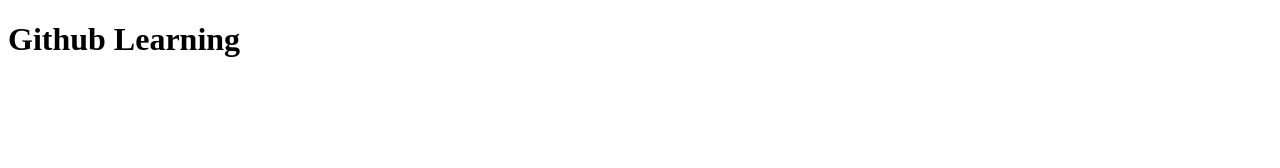
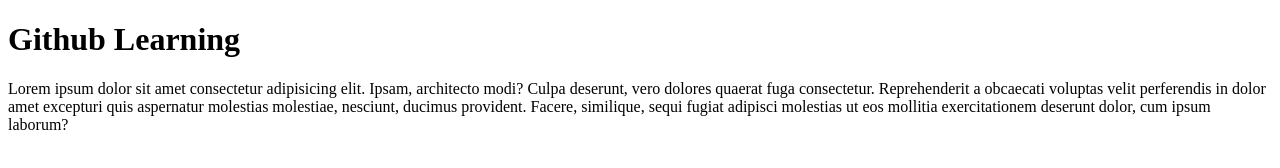
Before and after one commit to Md-Ashrafur/git-Learn, a plain HTML site: page index.html in a window 1280 px wide. Drawn offline with Linux system fonts and the light colour scheme.

Commit message:
index.html file modified

```diff
--- a/index.html
+++ b/index.html
@@ -8,5 +8,7 @@
 </head>
 <body>
     <h1>Github Learning</h1>
+
+    <p>Lorem ipsum dolor sit amet consectetur adipisicing elit. Ipsam, architecto modi? Culpa deserunt, vero dolores quaerat fuga consectetur. Reprehenderit a obcaecati voluptas velit perferendis in dolor amet excepturi quis aspernatur molestias molestiae, nesciunt, ducimus provident. Facere, similique, sequi fugiat adipisci molestias ut eos mollitia exercitationem deserunt dolor, cum ipsum laborum?</p>
 </body>
 </html>
```
